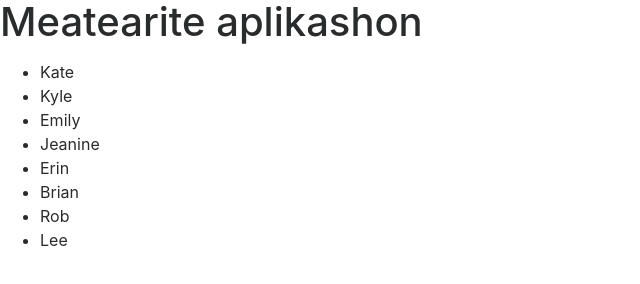
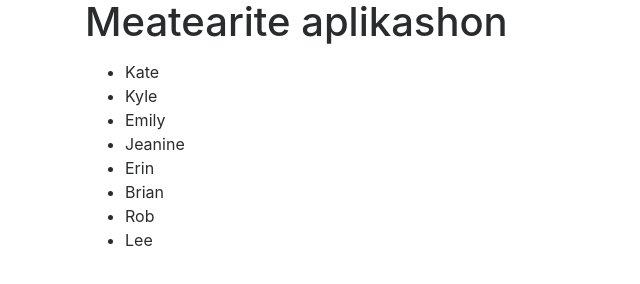
Before and after one commit to em-kim/meteoright, a website: page templates/index.htm in a window 1280 px wide. Shown: the whole page, without its empty margins (0-640 px from the left). Drawn offline with nearby package versions, Linux system fonts and the light colour scheme; no server answers; files whose address does not match are found by name.

Commit message:
added container and bootstrap js

```diff
--- a/templates/index.htm
+++ b/templates/index.htm
@@ -1,7 +1,9 @@
 <!DOCTYPE html>
 <html>
     <link rel="stylesheet" href="https://maxcdn.bootstrapcdn.com/bootstrap/4.0.0-alpha.6/css/bootstrap.min.css" integrity="sha384-rwoIResjU2yc3z8GV/NPeZWAv56rSmLldC3R/AZzGRnGxQQKnKkoFVhFQhNUwEyJ" crossorigin="anonymous">
-<h1>Meatearite aplikashon</h1>
+<div class="wrapper">
+    <div class="container">
+    <h1>Meatearite aplikashon</h1>
 <p id="barf"></p>
 <ul>
     <li> Kate</li>
@@ -14,6 +16,9 @@
     <li>Lee</li>
 
  </ul>
+</div>
+</div>
  <script src="https://cdnjs.cloudflare.com/ajax/libs/jquery/3.2.1/jquery.min.js"></script>
+ <script src="https://maxcdn.bootstrapcdn.com/bootstrap/4.0.0-alpha.6/js/bootstrap.min.js" integrity="sha384-vBWWzlZJ8ea9aCX4pEW3rVHjgjt7zpkNpZk+02D9phzyeVkE+jo0ieGizqPLForn" crossorigin="anonymous"></script>
  <script src="whatever.js"></script>
 </html>
```
